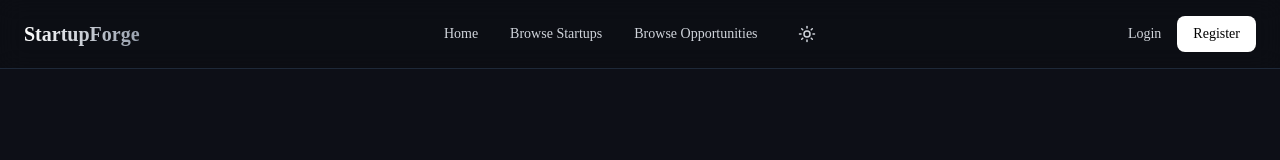
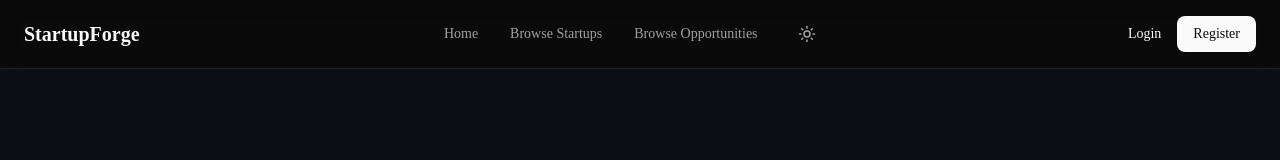
Before and after one commit to mdantormia1779-dev/startupforge, a Next.js app: page / in a window 1280 px wide. Shown: the top 160 px of the page. Built offline with nearby package versions, Linux system fonts and the light colour scheme.

Commit message:
some problem fix

```diff
--- a/src/app/Components/Shared/Navbar/Navbar.jsx
+++ b/src/app/Components/Shared/Navbar/Navbar.jsx
@@ -1,12 +1,11 @@
 "use client";
 import React, { useState } from "react";
 import Link from "next/link";
-import { useTheme } from "next-themes";
-import { Menu, X, Sun, Moon } from "lucide-react";
+import { Menu, X } from "lucide-react";
+import ThemeToggle from "../../ThemeToggle/ThemeToggle";
 
 const Navbar = () => {
   const [isOpen, setIsOpen] = useState(false);
-  const { theme, setTheme, resolvedTheme } = useTheme();
 
   const navLinks = [
     { name: "Home", href: "/" },
@@ -15,82 +14,31 @@
   ];
 
   return (
-    <nav className="sticky top-0 z-50 bg-white/80 dark:bg-[#0d0f17]/80 backdrop-blur-md border-b border-gray-200 dark:border-gray-800 transition-colors">
+    <nav className="sticky top-0 z-50 bg-background/80 backdrop-blur-md border-b border-border transition-colors">
       <div className="max-w-7xl mx-auto flex items-center justify-between px-6 py-4">
-        {/* Logo */}
-        <div className="text-xl font-bold bg-linear-to-r from-gray-900 to-gray-600 dark:from-white dark:to-gray-400 bg-clip-text text-transparent">
-          StartupForge
-        </div>
+
+        <div className="text-xl font-bold">StartupForge</div>
 
         {/* Desktop Menu */}
-        <div className="hidden md:flex items-center gap-8 text-sm text-gray-600 dark:text-gray-300">
+        <div className="hidden md:flex items-center gap-8 text-sm text-muted-foreground">
           {navLinks.map((link) => (
-            <Link
-              key={link.name}
-              href={link.href}
-              className="hover:text-[#8b5cf6] dark:hover:text-[#8b5cf6] transition-colors relative group"
-            >
+            <Link key={link.name} href={link.href} className="hover:text-primary transition-colors">
               {link.name}
-              <span className="absolute -bottom-1 left-0 w-0 h-0.5 bg-[#8b5cf6] transition-all group-hover:w-full" />
             </Link>
           ))}
-
-          {/* Theme Toggle Button */}
-          <button
-            onClick={() => setTheme(theme === "dark" ? "light" : "dark")}
-            className="p-2 rounded-full hover:bg-gray-200 dark:hover:bg-gray-800 transition-colors"
-          >
-            {/* resolvedTheme ব্যবহার করা হয়েছে যাতে সার্ভার এবং ক্লায়েন্টের মিসম্যাচ না হয় */}
-            {resolvedTheme === "dark" ? <Sun size={18} /> : <Moon size={18} />}
-          </button>
+          <ThemeToggle /> {/* এখানে আলাদা কম্পোনেন্ট বসানো হলো */}
         </div>
 
         {/* Auth Buttons */}
         <div className="hidden md:flex items-center gap-4">
-          <Link
-            href="/login"
-            className="text-sm text-gray-600 dark:text-gray-300 hover:text-black dark:hover:text-white transition-colors"
-          >
-            Login
-          </Link>
-          <Link
-            href="/register"
-            className="text-sm bg-black dark:bg-white text-white dark:text-black px-4 py-2 rounded-md hover:opacity-90"
-          >
-            Register
-          </Link>
+          <Link href="/login" className="text-sm">Login</Link>
+          <Link href="/register" className="text-sm bg-foreground text-background px-4 py-2 rounded-md">Register</Link>
         </div>
 
-        {/* Mobile Toggle */}
-        <button
-          className="md:hidden p-2 text-gray-900 dark:text-white"
-          onClick={() => setIsOpen(!isOpen)}
-        >
+        <button className="md:hidden p-2" onClick={() => setIsOpen(!isOpen)}>
           {isOpen ? <X size={24} /> : <Menu size={24} />}
         </button>
       </div>
-
-      {/* Mobile Menu Dropdown */}
-      {isOpen && (
-        <div className="md:hidden bg-white dark:bg-[#0d0f17]/95 border-b border-gray-200 dark:border-gray-800 p-6 flex flex-col gap-4">
-          {navLinks.map((link) => (
-            <Link
-              key={link.name}
-              href={link.href}
-              className="text-gray-600 dark:text-gray-300 py-2"
-              onClick={() => setIsOpen(false)}
-            >
-              {link.name}
-            </Link>
-          ))}
-          <button
-            onClick={() => setTheme(theme === "dark" ? "light" : "dark")}
-            className="text-left py-2 text-gray-600 dark:text-gray-300"
-          >
-            Toggle Theme
-          </button>
-        </div>
-      )}
     </nav>
   );
 };
--- /dev/null
+++ b/src/app/Components/ThemeToggle/ThemeToggle.jsx
@@ -0,0 +1,32 @@
+"use client";
+import { useTheme } from "next-themes";
+import { useState, useEffect } from "react"; // useEffect রাখা হলো শুধুমাত্র মাউন্ট চেক করার জন্য
+import { Sun, Moon } from "lucide-react";
+
+const ThemeToggle = () => {
+  // মাউন্ট হয়েছে কি না চেক করার জন্য
+  const [mounted, setMounted] = useState(false);
+  const { theme, setTheme, resolvedTheme } = useTheme();
+
+  // useEffect এর ভেতরে সরাসরি setState না করে অন্যভাবে হ্যান্ডেল করছি
+  useEffect(() => {
+    const timer = setTimeout(() => setMounted(true), 0);
+    return () => clearTimeout(timer);
+  }, []);
+  // যদি মাউন্ট না হয়, তবে একটি খালি বা লোডিং এলিমেন্ট রিটার্ন করুন
+  if (!mounted) {
+    return <div className="p-2 w-9 h-9" />;
+  }
+
+  return (
+    <button
+      onClick={() => setTheme(theme === "dark" ? "light" : "dark")}
+      className="p-2 rounded-full hover:bg-accent transition-colors"
+      aria-label="Toggle Theme"
+    >
+      {resolvedTheme === "dark" ? <Sun size={18} /> : <Moon size={18} />}
+    </button>
+  );
+};
+
+export default ThemeToggle;
```
